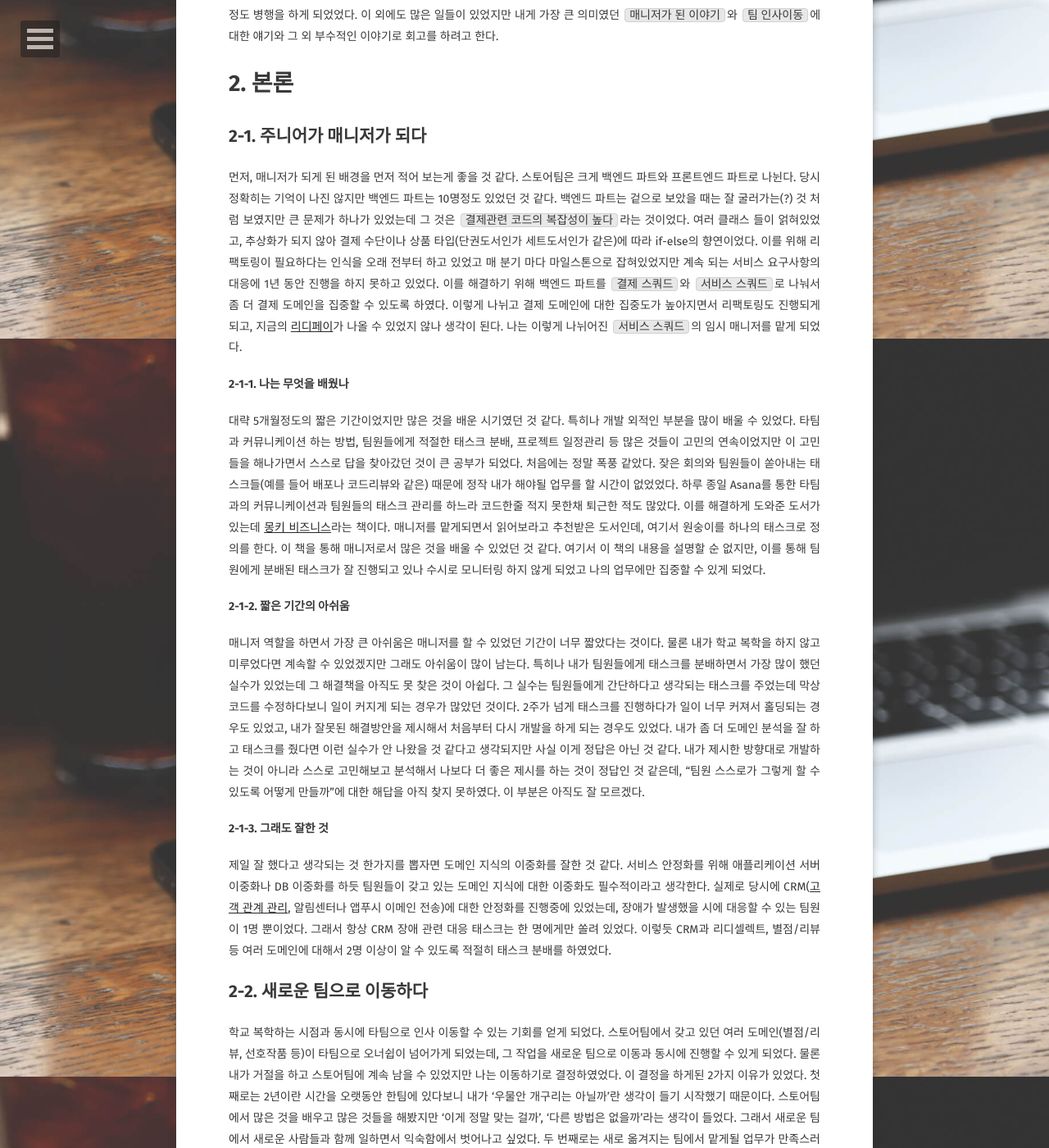
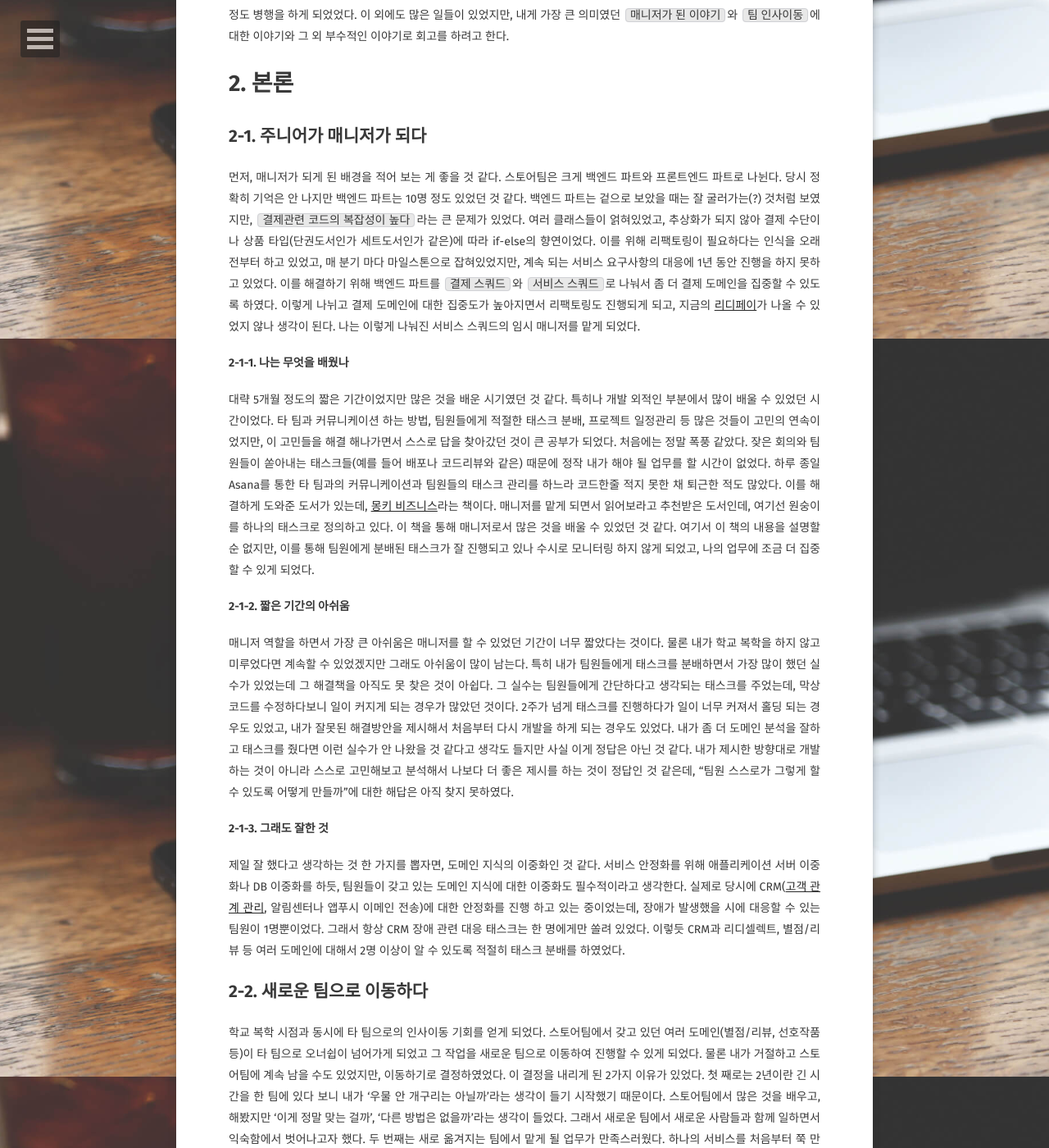
Before and after one commit to ryandev421/ryanpark91.github.io, a Jekyll site: the page built from _posts/development/2018-12-31-look-back-2018.md, in a window 1280 px wide and 1400 px high, scrolled down 487 px. Shown: the whole window at 82% size. Built offline with Jekyll 4.4.1, drawn with Linux system fonts in a browser that asks for light colours; some web fonts are replaced; some of the changed text lies outside the part shown.

Commit message:
소진이 첨삭 적용

```diff
--- a/_posts/development/2018-12-31-look-back-2018.md
+++ b/_posts/development/2018-12-31-look-back-2018.md
@@ -10,62 +10,60 @@ category: development
 
 # 1. 서론
 
-2018년도에는 나에게 많은 일이 있었던 해였다. 임시적이었지만 5명정도 되는 팀을 이끌게 되는 매니저가 되었었고,
-2년 정도 함께 했던 팀(스토어팀)에서 다른 팀(뷰어팀)으로 인사이동도 있었다. 인사 이동과 더불어 학교에 복학하여
-일과 학업을 1학기 정도 병행을 하게 되었었다.
-이 외에도 많은 일들이 있었지만 내게 가장 큰 의미였던 `매니저가 된 이야기`와 `팀 인사이동`에 대한 얘기와 그 외 부수적인 이야기로 회고를 하려고 한다.
+2018년도는 나에게 많은 일이 있었던 해였다. 임시적이었지만 5명 정도 되는 팀을 이끄는 매니저가 되었었고,
+2년 정도 함께 했던 팀(스토어팀)에서 다른 팀(뷰어팀)으로의 인사이동도 있었다. 회사에서의 변화와 더불어 학교에 복학하여 일과 학업을 1학기 정도 병행을 하게 되었었다.
+이 외에도 많은 일들이 있었지만, 내게 가장 큰 의미였던 `매니저가 된 이야기`와 `팀 인사이동`에 대한 이야기와 그 외 부수적인 이야기로 회고를 하려고 한다.
 
 # 2. 본론
 
 ## 2-1. 주니어가 매니저가 되다
 
-먼저, 매니저가 되게 된 배경을 먼저 적어 보는게 좋을 것 같다. 스토어팀은 크게 백엔드 파트와 프론트엔드 파트로 나뉜다.
-당시 정확히는 기억이 나진 않지만 백엔드 파트는 10명정도 있었던 것 같다. 백엔드 파트는 겉으로 보았을 때는 잘 굴러가는(?) 것 처럼
-보였지만 큰 문제가 하나가 있었는데 그 것은 `결제관련 코드의 복잡성이 높다`라는 것이었다.
-여러 클래스 들이 얽혀있었고, 추상화가 되지 않아 결제 수단이나 상품 타입(단권도서인가 세트도서인가 같은)에 따라 if-else의 향연이었다.
-이를 위해 리팩토링이 필요하다는 인식을 오래 전부터 하고 있었고 매 분기 마다 마일스톤으로 잡혀있었지만 계속 되는 서비스 요구사항의
+먼저, 매니저가 되게 된 배경을 적어 보는 게 좋을 것 같다. 스토어팀은 크게 백엔드 파트와 프론트엔드 파트로 나뉜다.
+당시 정확히 기억은 안 나지만 백엔드 파트는 10명 정도 있었던 것 같다. 백엔드 파트는 겉으로 보았을 때는 잘 굴러가는(?) 것처럼
+보였지만, `결제관련 코드의 복잡성이 높다`라는 큰 문제가 있었다.
+여러 클래스들이 얽혀있었고, 추상화가 되지 않아 결제 수단이나 상품 타입(단권도서인가 세트도서인가 같은)에 따라 if-else의 향연이었다.
+이를 위해 리팩토링이 필요하다는 인식을 오래 전부터 하고 있었고, 매 분기 마다 마일스톤으로 잡혀있었지만, 계속 되는 서비스 요구사항의
 대응에 1년 동안 진행을 하지 못하고 있었다. 이를 해결하기 위해 백엔드 파트를 `결제 스쿼드`와 `서비스 스쿼드`로 나눠서
 좀 더 결제 도메인을 집중할 수 있도록 하였다. 이렇게 나뉘고 결제 도메인에 대한 집중도가 높아지면서 리팩토링도 진행되게 되고,
-지금의 [리디페이](https://github.com/ridi?utf8=✓&q=pay)가 나올 수 있었지 않나 생각이 된다.
-나는 이렇게 나뉘어진 `서비스 스쿼드`의 임시 매니저를 맡게 되었다.
-
+지금의 [리디페이](https://github.com/ridi?utf8=✓&q=pay)가 나올 수 있었지 않나 생각이 된다. 나는 이렇게 나눠진 서비스 스쿼드의 임시 매니저를 맡게 되었다.
 
 #### 2-1-1. 나는 무엇을 배웠나
 
-대략 5개월정도의 짧은 기간이었지만 많은 것을 배운 시기였던 것 같다. 특히나 개발 외적인 부분을 많이 배울 수 있었다.
-타팀과 커뮤니케이션 하는 방법, 팀원들에게 적절한 태스크 분배, 프로젝트 일정관리 등 많은 것들이 고민의 연속이었지만
-이 고민들을 해나가면서 스스로 답을 찾아갔던 것이 큰 공부가 되었다.
-처음에는 정말 폭풍 같았다. 잦은 회의와 팀원들이 쏟아내는 태스크들(예를 들어 배포나 코드리뷰와 같은) 때문에 정작 내가 해야될 업무를 할 시간이 없었었다.
-하루 종일 Asana를 통한 타팀과의 커뮤니케이션과 팀원들의 태스크 관리를 하느라 코드한줄 적지 못한채 퇴근한 적도 많았다.
-이를 해결하게 도와준 도서가 있는데 [몽키 비즈니스](http://www.kyobobook.co.kr/product/detailViewKor.laf?ejkGb=KOR&mallGb=KOR&barcode=9788989797036&orderClick=LAG&Kc=)라는 책이다.
-매니저를 맡게되면서 읽어보라고 추천받은 도서인데, 여기서 원숭이를 하나의 태스크로 정의를 한다. 이 책을 통해 매니저로서 많은 것을 배울 수 있었던 것 같다.
-여기서 이 책의 내용을 설명할 순 없지만, 이를 통해 팀원에게 분배된 태스크가 잘 진행되고 있나 수시로 모니터링 하지 않게 되었고 나의 업무에만 집중할 수 있게 되었다.
+대략 5개월 정도의 짧은 기간이었지만 많은 것을 배운 시기였던 것 같다. 특히나 개발 외적인 부분에서 많이 배울 수 있었던 시간이었다.
+타 팀과 커뮤니케이션 하는 방법, 팀원들에게 적절한 태스크 분배, 프로젝트 일정관리 등 많은 것들이 고민의 연속이었지만,
+이 고민들을 해결 해나가면서 스스로 답을 찾아갔던 것이 큰 공부가 되었다.
+처음에는 정말 폭풍 같았다. 잦은 회의와 팀원들이 쏟아내는 태스크들(예를 들어 배포나 코드리뷰와 같은) 때문에 정작 내가 해야 될 업무를 할 시간이 없었다.
+하루 종일 Asana를 통한 타 팀과의 커뮤니케이션과 팀원들의 태스크 관리를 하느라 코드한줄 적지 못한 채 퇴근한 적도 많았다.
+이를 해결하게 도와준 도서가 있는데, [몽키 비즈니스](http://www.kyobobook.co.kr/product/detailViewKor.laf?ejkGb=KOR&mallGb=KOR&barcode=9788989797036&orderClick=LAG&Kc=)라는 책이다.
+매니저를 맡게 되면서 읽어보라고 추천받은 도서인데, 여기선 원숭이를 하나의 태스크로 정의하고 있다. 이 책을 통해 매니저로서 많은 것을 배울 수 있었던 것 같다.
+여기서 이 책의 내용을 설명할 순 없지만, 이를 통해 팀원에게 분배된 태스크가 잘 진행되고 있나 수시로 모니터링 하지 않게 되었고, 나의 업무에 조금 더 집중할 수 있게 되었다.
 
 #### 2-1-2. 짧은 기간의 아쉬움
 
 매니저 역할을 하면서 가장 큰 아쉬움은 매니저를 할 수 있었던 기간이 너무 짧았다는 것이다. 물론 내가 학교 복학을 하지 않고 미루었다면 계속할 수 있었겠지만 그래도 아쉬움이 많이 남는다.
-특히나 내가 팀원들에게 태스크를 분배하면서 가장 많이 했던 실수가 있었는데 그 해결책을 아직도 못 찾은 것이 아쉽다. 그 실수는 팀원들에게 간단하다고 생각되는 태스크를 주었는데
-막상 코드를 수정하다보니 일이 커지게 되는 경우가 많았던 것이다. 2주가 넘게 태스크를 진행하다가 일이 너무 커져서 홀딩되는 경우도 있었고, 내가 잘못된 해결방안을 제시해서 처음부터 다시 개발을 하게 되는 경우도 있었다.
-내가 좀 더 도메인 분석을 잘 하고 태스크를 줬다면 이런 실수가 안 나왔을 것 같다고 생각되지만 사실 이게 정답은 아닌 것 같다.
-내가 제시한 방향대로 개발하는 것이 아니라 스스로 고민해보고 분석해서 나보다 더 좋은 제시를 하는 것이 정답인 것 같은데, "팀원 스스로가 그렇게 할 수 있도록 어떻게 만들까"에 대한 해답을 아직 찾지 못하였다. 이 부분은 아직도 잘 모르겠다.
+특히 내가 팀원들에게 태스크를 분배하면서 가장 많이 했던 실수가 있었는데 그 해결책을 아직도 못 찾은 것이 아쉽다. 그 실수는 팀원들에게 간단하다고 생각되는 태스크를 주었는데,
+막상 코드를 수정하다보니 일이 커지게 되는 경우가 많았던 것이다. 2주가 넘게 태스크를 진행하다가 일이 너무 커져서 홀딩 되는 경우도 있었고, 내가 잘못된 해결방안을 제시해서 처음부터 다시 개발을 하게 되는 경우도 있었다.
+내가 좀 더 도메인 분석을 잘하고 태스크를 줬다면 이런 실수가 안 나왔을 것 같다고 생각도 들지만 사실 이게 정답은 아닌 것 같다.
+내가 제시한 방향대로 개발하는 것이 아니라 스스로 고민해보고 분석해서 나보다 더 좋은 제시를 하는 것이 정답인 것 같은데, “팀원 스스로가 그렇게 할 수 있도록 어떻게 만들까”에 대한 해답은 아직 찾지 못하였다.
 
 #### 2-1-3. 그래도 잘한 것
 
-제일 잘 했다고 생각되는 것 한가지를 뽑자면 도메인 지식의 이중화를 잘한 것 같다. 서비스 안정화를 위해 애플리케이션 서버 이중화나 DB 이중화를 하듯 팀원들이 갖고 있는 도메인 지식에 대한 이중화도 필수적이라고 생각한다.
-실제로 당시에 CRM([고객 관계 관리](https://ko.wikipedia.org/wiki/%EA%B3%A0%EA%B0%9D_%EA%B4%80%EA%B3%84_%EA%B4%80%EB%A6%AC), 알림센터나 앱푸시 이메인 전송)에 대한 안정화를 진행중에 있었는데,
-장애가 발생했을 시에 대응할 수 있는 팀원이 1명 뿐이었다. 그래서 항상 CRM 장애 관련 대응 태스크는 한 명에게만 쏠려 있었다. 이렇듯 CRM과 리디셀렉트, 별점/리뷰 등 여러 도메인에 대해서 2명 이상이 알 수 있도록 적절히 태스크 분배를 하였었다.
+제일 잘 했다고 생각하는 것 한 가지를 뽑자면, 도메인 지식의 이중화인 것 같다. 서비스 안정화를 위해 애플리케이션 서버 이중화나 DB 이중화를 하듯, 팀원들이 갖고 있는 도메인 지식에 대한 이중화도 필수적이라고 생각한다.
+실제로 당시에 CRM([고객 관계 관리](https://ko.wikipedia.org/wiki/%EA%B3%A0%EA%B0%9D_%EA%B4%80%EA%B3%84_%EA%B4%80%EB%A6%AC), 알림센터나 앱푸시 이메인 전송)에 대한 안정화를 진행 하고 있는 중이었는데,
+장애가 발생했을 시에 대응할 수 있는 팀원이 1명뿐이었다. 그래서 항상 CRM 장애 관련 대응 태스크는 한 명에게만 쏠려 있었다. 이렇듯 CRM과 리디셀렉트, 별점/리뷰 등 여러 도메인에 대해서 2명 이상이 알 수 있도록 적절히 태스크 분배를 하였었다.
 
 ## 2-2. 새로운 팀으로 이동하다
 
-학교 복학하는 시점과 동시에 타팀으로 인사 이동할 수 있는 기회를 얻게 되었다. 스토어팀에서 갖고 있던 여러 도메인(별점/리뷰, 선호작품 등)이 타팀으로 오너쉽이 넘어가게 되었는데, 그 작업을 새로운 팀으로 이동과 동시에 진행할 수 있게 되었다.
-물론 내가 거절을 하고 스토어팀에 계속 남을 수 있었지만 나는 이동하기로 결정하였었다. 이 결정을 하게된 2가지 이유가 있었다. 첫 째로는 2년이란 시간을 오랫동안 한팀에 있다보니 내가 '우물안 개구리는 아닐까'란 생각이 들기 시작했기 때문이다.
-스토어팀에서 많은 것을 배우고 많은 것들을 해봤지만 '이게 정말 맞는 걸까', '다른 방법은 없을까'라는 생각이 들었다. 그래서 새로운 팀에서 새로운 사람들과 함께 일하면서 익숙함에서 벗어나고 싶었다. 두 번째로는 새로 옮겨지는 팀에서 맡게될 업무가
-만족스러웠다. 하나의 서비스를 처음부터 쭉 만들어 본 경험이 없었는데, '언어를 무엇을 쓰고 어떤 프레임워크를 쓸지'부터 시작해서 인프라 구성, CI/CD 구축까지 모두 혼자할 수 있는 기회였다. 더불어, 기존의 팀에서 다 조금씩 해보았기에 크게 부담감으로
-느껴지지 않았다. 아직까지 이때의 선택을 후회하진 않는다. 아마 앞으로도 후회하진 않을 것 같다. 이 태스크와 관련한 회고는 어느정도 완료된 후에 하도록 하겠다.
+학교 복학 시점과 동시에 타 팀으로의 인사이동 기회를 얻게 되었다. 스토어팀에서 갖고 있던 여러 도메인(별점/리뷰, 선호작품 등)이 타 팀으로 오너쉽이 넘어가게 되었고 그 작업을 새로운 팀으로 이동하여 진행할 수 있게 되었다.
+물론 내가 거절하고 스토어팀에 계속 남을 수도 있었지만, 이동하기로 결정하였었다. 이 결정을 내리게 된 2가지 이유가 있었다. 첫 째로는 2년이란 긴 시간을 한 팀에 있다 보니 내가 ‘우물 안 개구리는 아닐까’라는 생각이 들기 시작했기 때문이다.
+스토어팀에서 많은 것을 배우고, 해봤지만 ‘이게 정말 맞는 걸까’, ‘다른 방법은 없을까’라는 생각이 들었다. 그래서 새로운 팀에서 새로운 사람들과 함께 일하면서 익숙함에서 벗어나고자 했다. 두 번째는 새로 옮겨지는 팀에서 맡게 될 업무가
+만족스러웠다. 하나의 서비스를 처음부터 쭉 만들어 본 경험이 없었는데, ‘언어를 무엇을 쓰고 어떤 프레임워크를 쓸지’부터 시작해서 인프라 구성, CI/CD 구축까지 모두 혼자 할 수 있는 기회를 얻게 되었다. 더구나 스토어 팀에서 조금씩 해보았던 것들이라,
+크게 부담감이 느껴지지 않았다. 아직까지 이때의 선택을 후회하진 않는다. 아마 앞으로도 후회하진 않을 것 같다. 이 태스크와 관련한 회고는 어느 정도 완료된 후에 하도록 하겠다.
 
 ## 2-3. 나는 올해 성장하기 위해 무엇을 했나
 
 나는 스스로 성장하기 위한 방법으로 주로 책을 읽는다. 올해 읽었던 책은 아래와 같다.
+
 - 인프라 엔지리어링 첫걸음 / 데라오 에사쿠 외 4명 지음 / 한빛미디어
 - 데이터베이스를 지탱하는 기술 / 마쯔노부 요시노리 지음 / 제이펍
 - 몽키 비즈니스 / 윌리엄 언컨 3세 지음 / 예지
@@ -74,17 +72,17 @@ category: development
 - 훌륭한 프로그래머 되는 법 / 피트 구들리프 지음 / 한빛미디어
 - Do it! 스위프트로 아이폰 앱 만들기 입문 / 송호정 , 이범근 지음 / 이지스퍼블리싱
 
-올해에는 DevOps를 위한 필요한 지식을 얻기 위해 인프라 관련 도서, 네트워크 관련 도서, 데이터베이스 관련 도서를 1권씩 읽었었다. 그리고 위에서도 언급했듯이 매니저 업무를 위한 도서 1권을 읽었었다.
-그 외에도 어떻게 더 좋은 개발자가 될 수 있을까 고민을 하면서 관련 도서 2권과 아이폰 앱 개발에 관심이 있어 1권의 책을 읽었었다.
-아직 읽고 있는 중이라 적진 않았지만, 오늘의 회고를 해야겠다는 생각을 만들어준 '함께 자라기'(김창준 저)라는 책과 '데이터 중심 애플리케이션 설게'(마틴 클레프만 지음)을 읽고 있다.
-책을 읽는다고 해서 내가 바로바로 성장하는 것은 아니지만, 회사 업무를 통해 어렴풋이 알았던 지식들을 책을 통해 정리정돈되는 느낌을 많이 받는다. 내가 잘 못알고 있었던 지식들도 많이 교정이 되었었다.
-올해에는 중간에 학교 복학을 하면서 많은 책을 읽지는 못했다. 내년에는 올해보다 2권 더 많은 9권을 목표로 삼아보려고 한다. <br/>
-이 외에도 알고리즘 문제를 풀고 있는데, 1일 1문제씩 풀기를 목표로 시작했지만 헛된 꿈이었다([링크](https://github.com/ryanpark91/algorithm/tree/master/LeetCode#leetcode)).
-하지만 새해에도 계속해서 1주일에 1문제씩은 풀수 있도록 노력해야 겠다.
+올해에는 DevOps를 위한 필요한 지식을 얻기 위해 인프라 관련 도서, 네트워크 관련 도서, 데이터베이스 관련 도서를 1권씩 읽었었다. 그리고 위에서 언급했듯이 매니저 업무를 위한 도서 1권도 읽었었다.
+그 외에도 어떻게 더 좋은 개발자가 될 수 있을까 고민 하면서 관련 도서 2권과 관심이 있었던 아이폰 앱 개발에 대한 책 1권도 읽었었다.
+아직 읽고 있는 중이라 적진 않았지만, 오늘의 회고를 해야겠다는 생각을 만들어준 ‘함께 자라기’(김창준 저)라는 책과 ‘데이터 중심 애플리케이션 설게’(마틴 클레프만 지음)도 읽고 있다.
+책을 읽는다고 해서 내가 바로바로 성장하는 건 아니지만, 회사 업무를 통해 어렴풋이 알았던 지식들을 책을 통해 정리하는 느낌을 많이 받는다. 내가 잘못알고 있었던 지식들도 많이 교정이 되었다.
+올해는 학교 복학으로 인해 책을 많이 읽지는 못했다. 내년에는 조금 더 많은 서적을 읽을 예정이다. <br/>
+이 외에도 알고리즘 문제를 풀고 있는데, 1일 1문제 풀기를 목표로 시작했지만 헛된 꿈이었다([링크](https://github.com/ryanpark91/algorithm/tree/master/LeetCode#leetcode)).
+하지만 새해에도 계속해서 1주일에 1문제씩은 풀 수 있도록 노력해야겠다.
 특별히 최근에는 python을 새로 익히면서 알고리즘 문제들도 C++이 아닌 python으로 풀기 시작했다.
 
 # 3. 정리
 
-2018년은 정말로 크게크게 나에게 변화된 것이 많은 해였던 것 같다. 매니저 경험과 인사 이동, 복학하여 학업과 회사 업무 병행까지. 올해는 이런 큰 환경의 변화들이 `현실에 안주하지 않게 해주는 보조제 역할`을 해준게 아닌가 싶다.
-개인적으로는 만족스러운 한해를 보낸 것 같다. 하지만 조금 아쉬운 점은 회사 업무 외적인 부분에서 내가 성장하려고 노력했던 부분이 미흡했던 것 같다. 다양한 컨퍼런스를 통해서 내가 인지못했던 고정관념을 깰 수도 있었고,
-해커톤이나 기타 다른 대회에 참여하여 나의 위치를 점검해 볼수도 있었을텐데 이런 것이 부족했던 것 같다. 새해에는 이런 것들을 보완하며 현실에 안주하는 우물한 개구리가 되지 않도록 계속해서 노력해야겠다.
+2018년은 정말로 굵직굵직하게 변화된 것이 많았던 해였던 것 같다. 매니저 경험과 인사  이동에서부터 학업과 회사 업무 병행까지. 올해는 이러한 환경의 큰 변화들이 나로 `현실에 안주하지 않도록 해준 보조제`가 아니었나 싶다.
+개인적으론 만족스러운 한해를 보낸 것 같다. 하지만 조금 아쉬운 점은 회사 업무 외적인 부분에서 내가 성장하려고 노력했던 부분이 미흡했던 것 같다. 다양한 컨퍼런스를 통해서 내가 인지하지 못했던 고정관념을 깰 수도 있었고,
+해커톤이나 기타 다른 대회에 참여하여 나의 위치를 점검해 볼 수도 있었을 텐데 이런 것들이 부족했던 것 같다. 새해에는 이런 것들을 보완하여 현실에 안주한 우물 안 개구리가 되지 않도록 계속해서 노력해야겠다.
```
